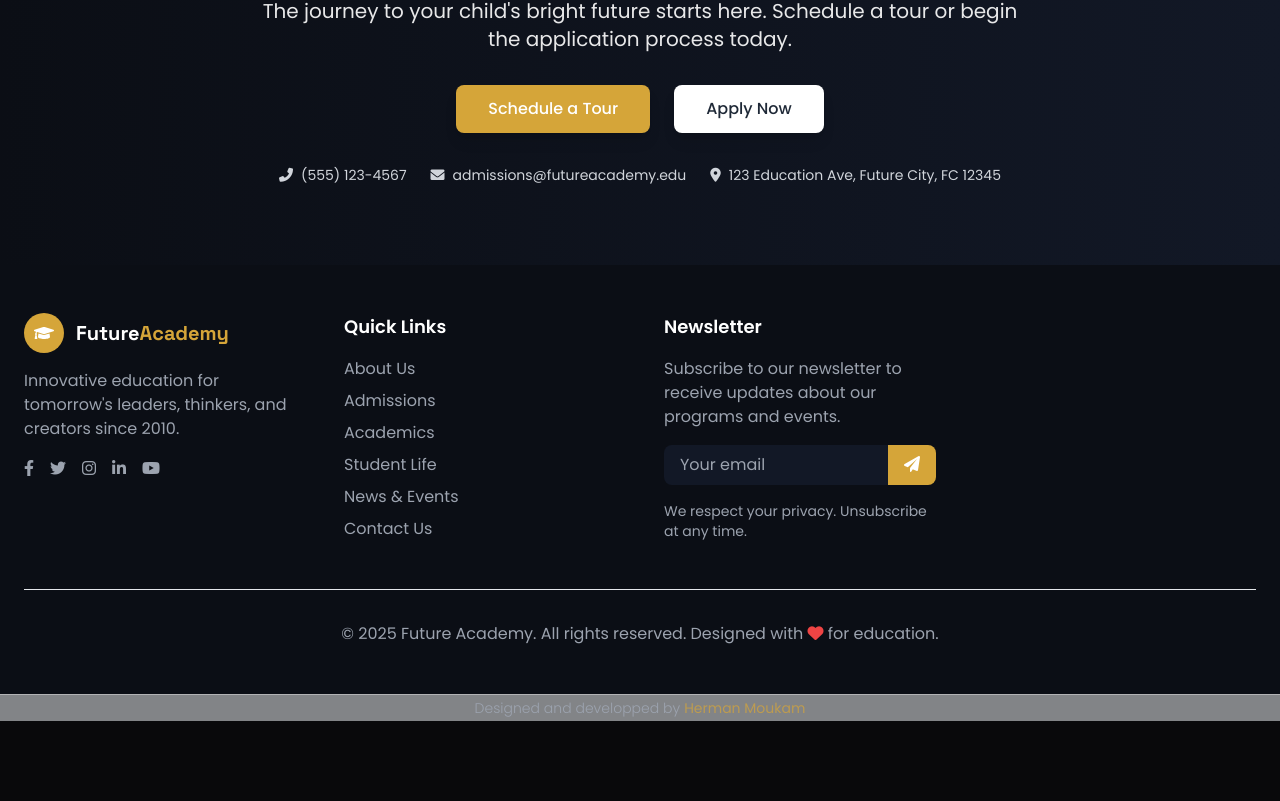
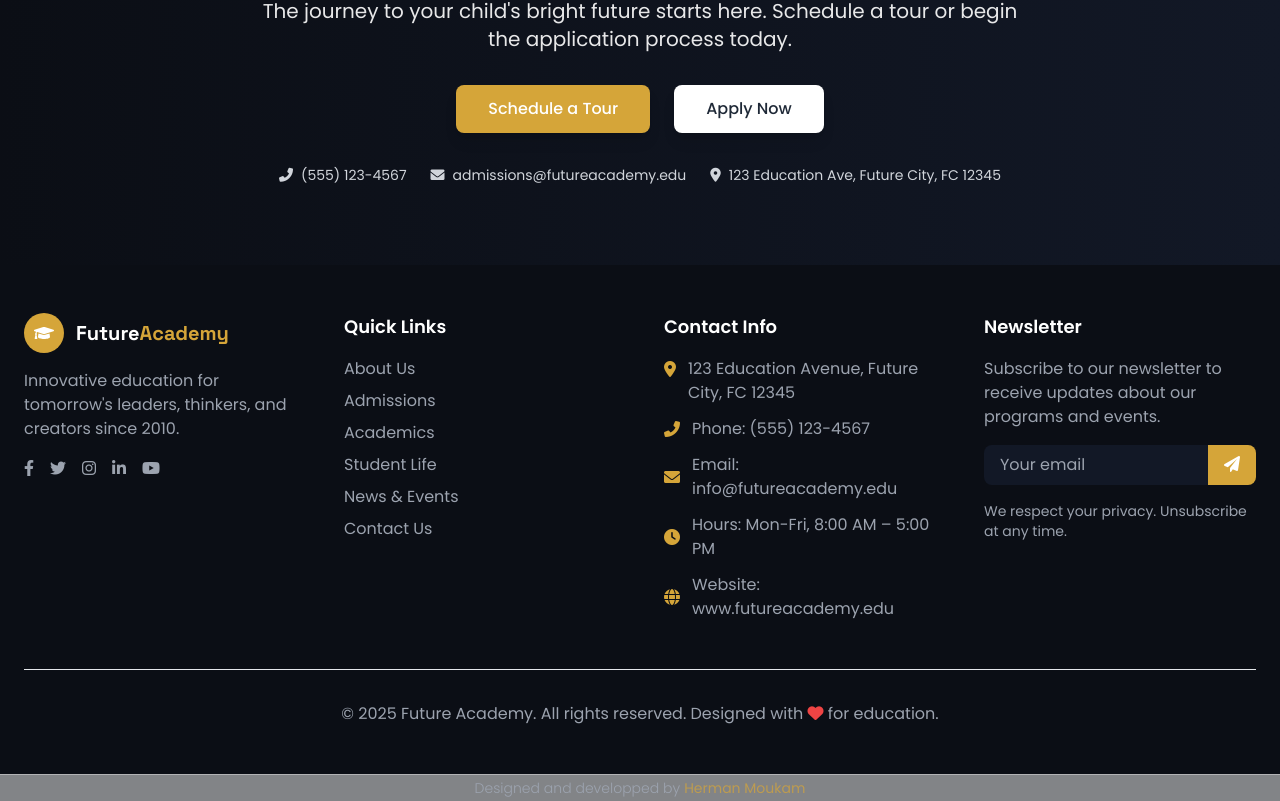
Before and after one commit to monkamherman/centre-de-formation, a React (Vite) app: page / in a window 1280 px wide. Shown: the part 5739-6540 px from the top of the page. Before the commit the page ends 6460 px from the top, so only its background shows below. Built offline with nearby package versions, Linux system fonts and the light colour scheme.

Commit message:
feat: Contact infos

```diff
--- /dev/null
+++ b/src/layouts/footer/Contact.tsx
@@ -0,0 +1,31 @@
+const ContactInfos = () => {
+    return (
+      <div>
+        <h3 className="text-lg font-semibold text-gray-800 dark:text-white mb-4">Contact Info</h3>
+        <ul className="space-y-3">
+          <li className="flex items-start">
+            <i className="fas fa-map-marker-alt mt-1 mr-3 text-primary"></i>
+            <span>123 Education Avenue, Future City, FC 12345</span>
+          </li>
+          <li className="flex items-center">
+            <i className="fas fa-phone-alt mr-3 text-primary"></i>
+            <span>Phone: (555) 123-4567</span>
+          </li>
+          <li className="flex items-center">
+            <i className="fas fa-envelope mr-3 text-primary"></i>
+            <span>Email: info@futureacademy.edu</span>
+          </li>
+          <li className="flex items-center">
+            <i className="fas fa-clock mr-3 text-primary"></i>
+            <span>Hours: Mon-Fri, 8:00 AM – 5:00 PM</span>
+          </li>
+          <li className="flex items-center">
+            <i className="fas fa-globe mr-3 text-primary"></i>
+            <span>Website: www.futureacademy.edu</span>
+          </li>
+        </ul>
+      </div>
+    );
+  };
+
+  export default ContactInfos;
--- a/src/layouts/footer/Footer.tsx
+++ b/src/layouts/footer/Footer.tsx
@@ -10,6 +10,7 @@ import {
 import FlickeringGrid from '@/components/ui/flickering-grid';
 import { TextAnimate } from '@/components/ui/text-animate';
 import Newsletter from './NewsLetter';
+import ContactInfos from "./Contact";
 // import { FootersLinks, SocialLink } from '@/core/mocks/footer.mock'
 
 /**
@@ -84,7 +85,9 @@ const Footer: React.FC = () => {
               ))}
             </ul>
           </div>
-
+              <div>
+                <ContactInfos/>
+              </div>
           {/* Newsletter Column */}
           <div>
             <Newsletter />
```
